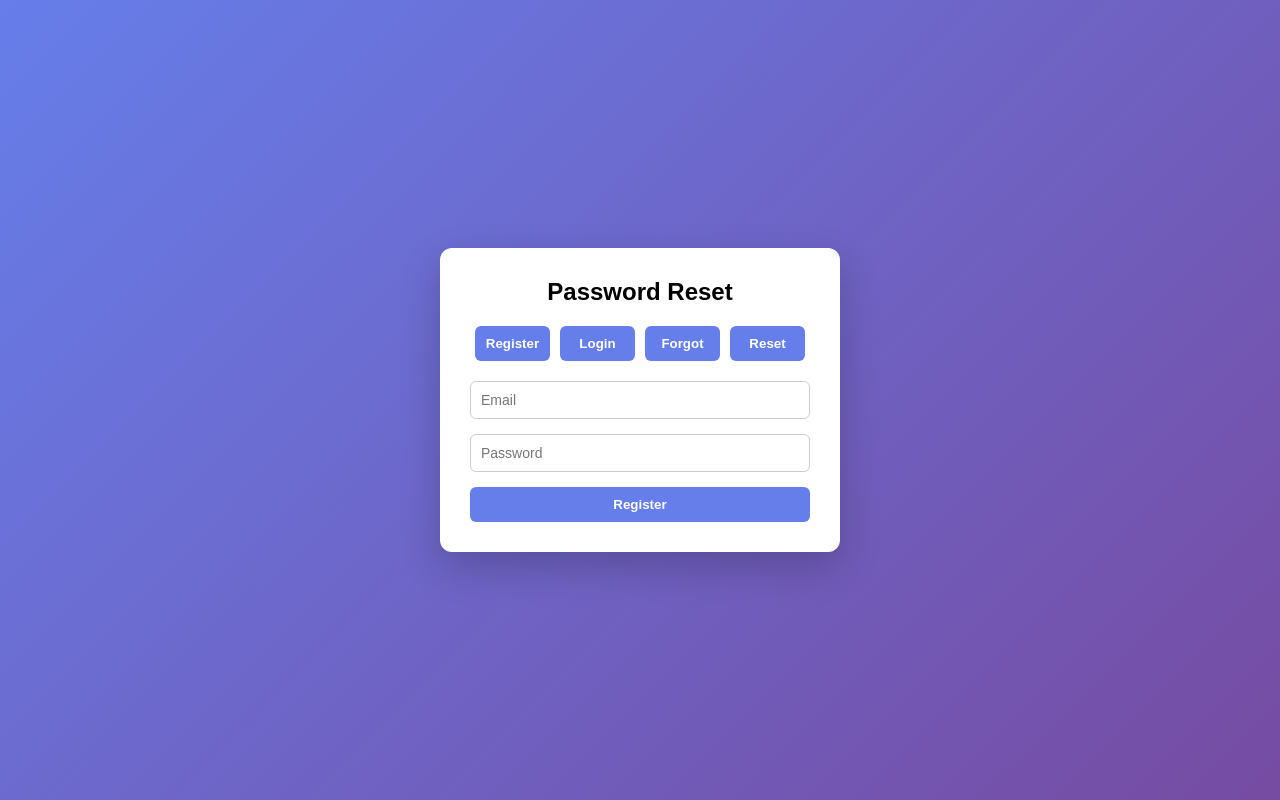
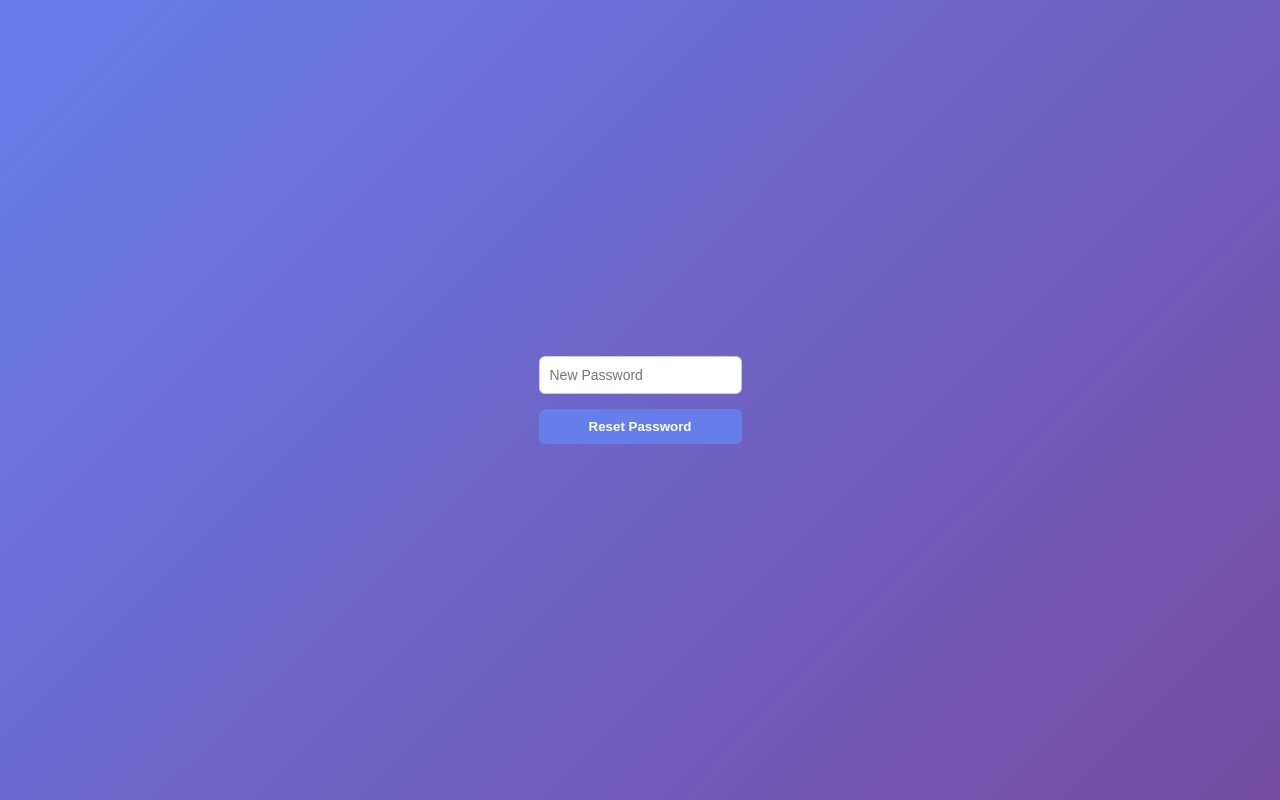
Before and after one commit to prak1812/Password-Error-Catch, a React app in the folder frontend/: page /reset-password/1 in a window 1280 px wide. Built offline with nearby package versions, Linux system fonts and the light colour scheme; the HTML template or start-up script is replaced by a standard one.

Commit message:
route methods fixed

```diff
--- a/frontend/package.json
+++ b/frontend/package.json
@@ -12,7 +12,8 @@
   "dependencies": {
     "axios": "^1.13.5",
     "react": "^19.2.0",
-    "react-dom": "^19.2.0"
+    "react-dom": "^19.2.0",
+    "react-router-dom": "^7.14.0"
   },
   "devDependencies": {
     "@eslint/js": "^9.39.1",
--- a/frontend/src/App.jsx
+++ b/frontend/src/App.jsx
@@ -1,11 +1,17 @@
 import { useState } from "react";
 import Register from "./pages/Register";
+import { useRoutes } from "react-router-dom";
 import Login from "./pages/Login";
 import ForgotPassword from "./pages/ForgotPassword";
 import ResetPassword from "./pages/ResetPassword";
 
 export default function App() {
   const [page, setPage] = useState("register");
+  const routes = useRoutes([
+    { path: "/reset-password/:token", element: <ResetPassword /> }
+  ]);
+
+  if (routes) return routes;
 
   return (
     <div className="container">
--- a/frontend/src/main.jsx
+++ b/frontend/src/main.jsx
@@ -1,10 +1,13 @@
-import { StrictMode } from 'react'
-import { createRoot } from 'react-dom/client'
-import App from './App.jsx'
+import { StrictMode } from "react";
+import { createRoot } from "react-dom/client";
+import { BrowserRouter } from "react-router-dom";
+import App from "./App.jsx";
 import "./index.css";
 
-createRoot(document.getElementById('root')).render(
+createRoot(document.getElementById("root")).render(
   <StrictMode>
-    <App />
-  </StrictMode>,
-)
+    <BrowserRouter>
+      <App />
+    </BrowserRouter>
+  </StrictMode>
+);
--- a/frontend/src/pages/ResetPassword.jsx
+++ b/frontend/src/pages/ResetPassword.jsx
@@ -1,40 +1,38 @@
 import { useState } from "react";
 import API from "../api";
+import { useParams } from "react-router-dom";
 
 export default function ResetPassword() {
-  const [token, setToken] = useState("");
+  const { token } = useParams();
   const [newPassword, setNewPassword] = useState("");
+  const [error, setError] = useState("");
+  const [message, setMessage] = useState("");
 
   const handleReset = async (e) => {
     e.preventDefault();
     try {
       const res = await API.post("/reset-password", {
         token,
-        newPassword
+        newPassword,
       });
-      alert(res.data.message);
+      setMessage(res.data.message);
     } catch (err) {
-      alert(err.response?.data?.message || "User already exists!");
+      setError(err.response?.data?.message || "Error resetting password");
     }
   };
 
   return (
     <form onSubmit={handleReset}>
       <input
-        type="text"
-        placeholder="Reset Token"
-        onChange={(e) => setToken(e.target.value)}
-        required
-      />
-
-      <input
         type="password"
         placeholder="New Password"
+        value={newPassword}
         onChange={(e) => setNewPassword(e.target.value)}
         required
       />
-
       <button type="submit">Reset Password</button>
+      {message && <p style={{ color: "green" }}>{message}</p>}
+      {error && <p style={{ color: "red" }}>{error}</p>}
     </form>
   );
 }
```
Also changed, not shown: 1 other file (tests, documents, lock files or other folders).
